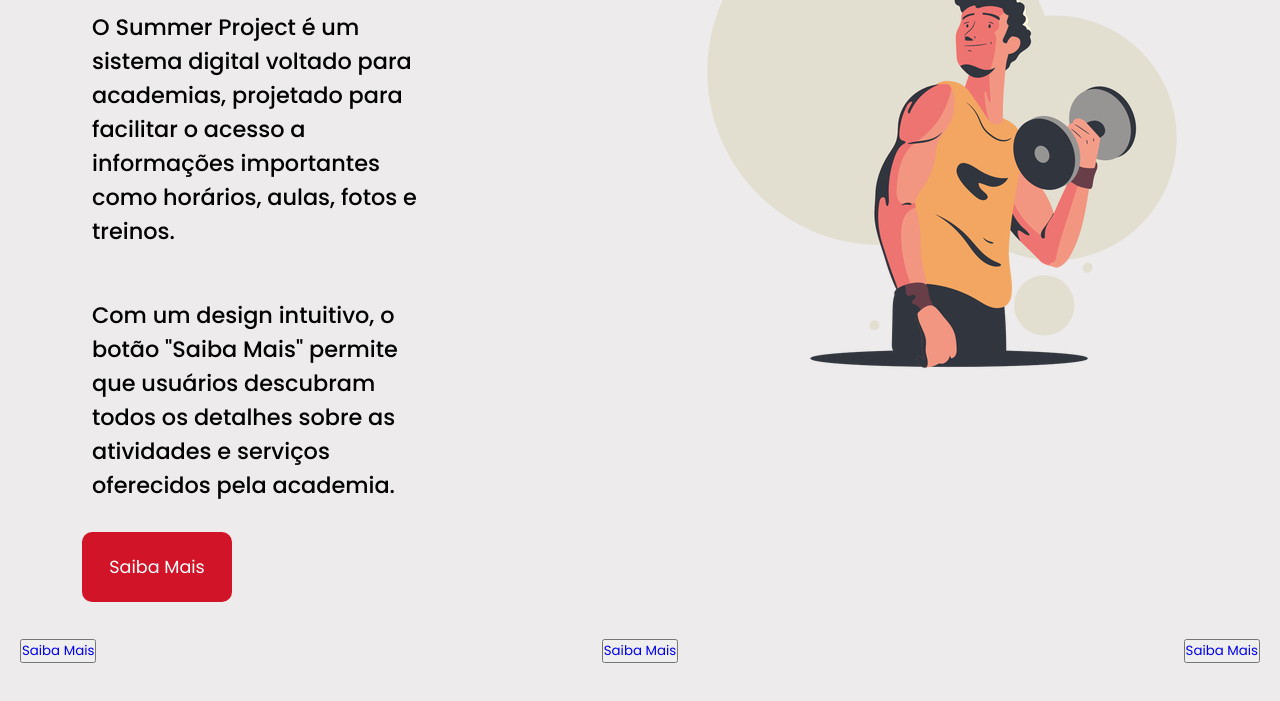
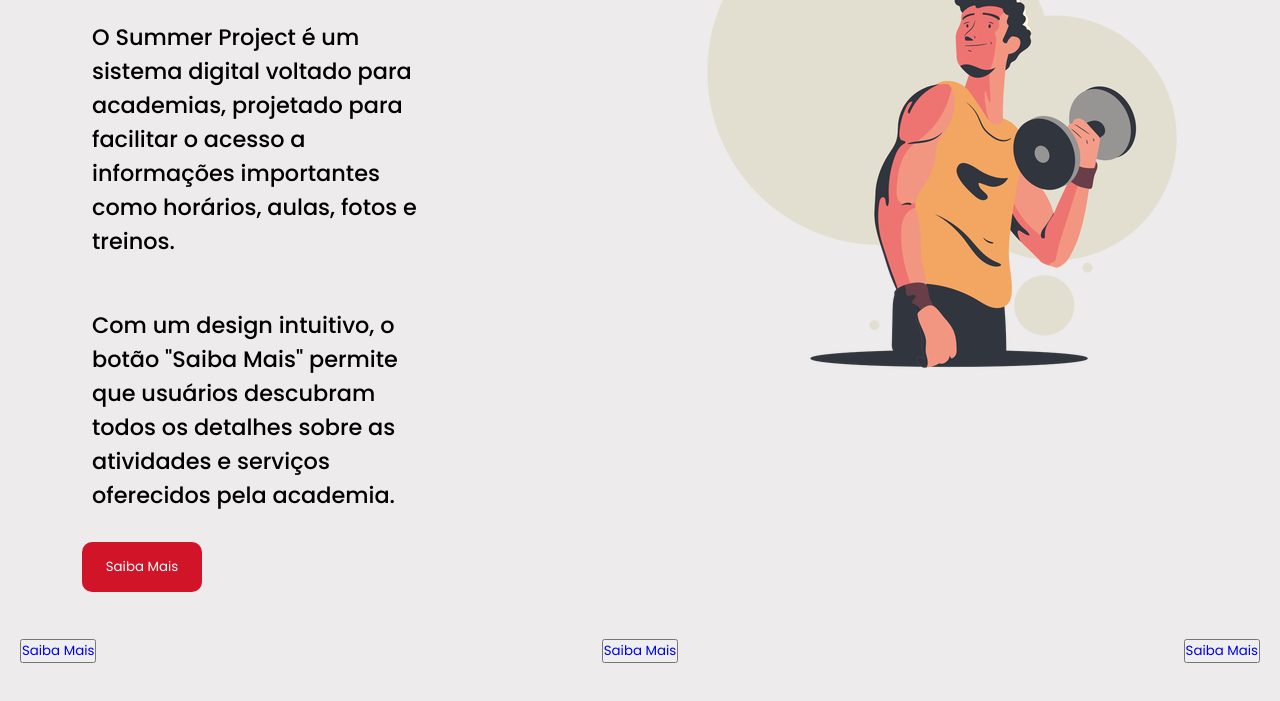
Before and after one commit to Vinicius-dv/Projeto_academia, a plain HTML site: page index.html in a window 1280 px wide. Shown: the part 353-1054 px from the top of the page. Drawn offline with Linux system fonts and the light colour scheme.

Commit message:
Update style.css

```diff
--- a/style.css
+++ b/style.css
@@ -136,9 +136,8 @@
 .button_mais{
   border: none;
   background-color: #D21428;
-  width: 150px;
-  height: 70px;
-  font-size: 1.1em;
+  width: 120px;
+  height: 50px;
   border-radius: 10px;
   transition: background-color 0.3s;
   margin-top: 20px;
```
